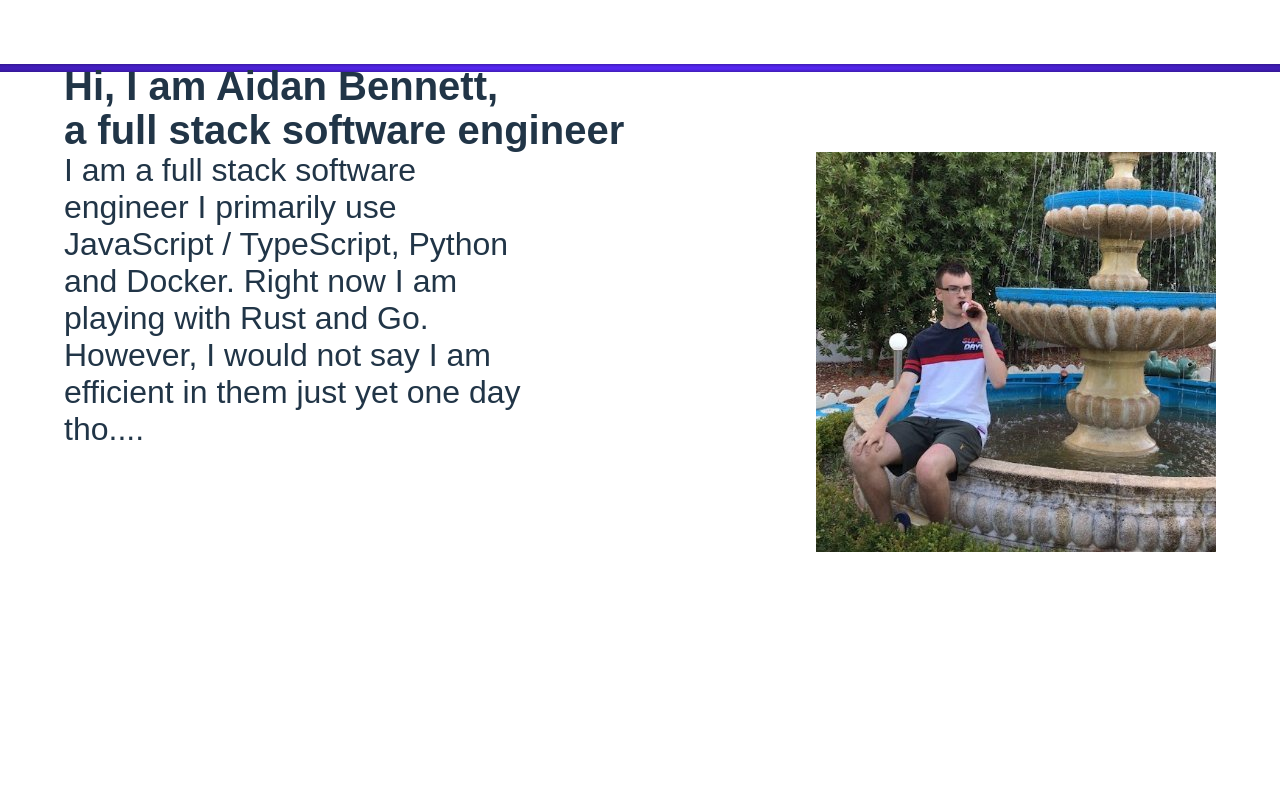
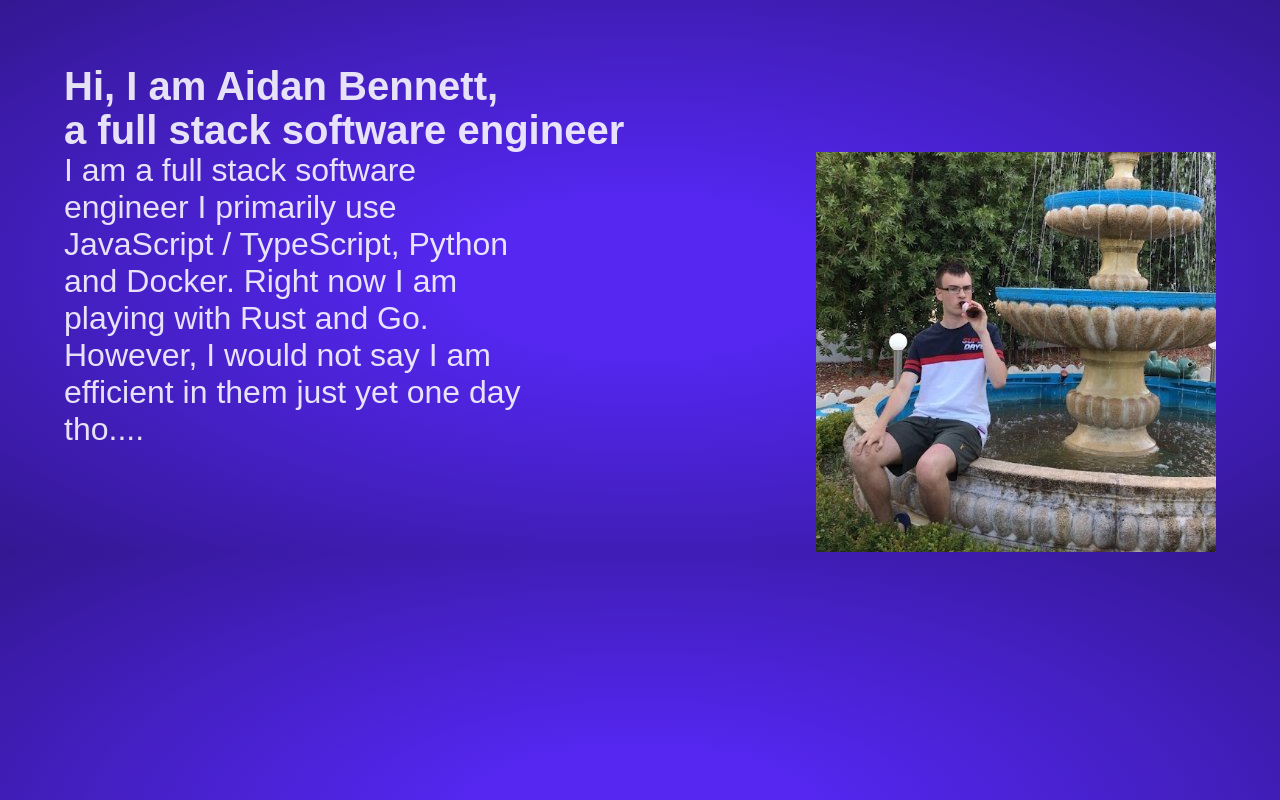
Before and after one commit to aidanjbennett/personal-site, a React (Vite) app: page / in a window 1280 px wide. Built offline with nearby package versions, Linux system fonts and the light colour scheme.

Commit message:
Remove light mode theme

```diff
--- a/src/index.css
+++ b/src/index.css
@@ -82,14 +82,4 @@ h2 {
 }
 
 @media (prefers-color-scheme: light) {
-  :root {
-    color: #213547;
-    background-color: #ffffff;
-  }
-  a:hover {
-    color: #747bff;
-  }
-  button {
-    background-color: #f9f9f9;
-  }
 }
```
